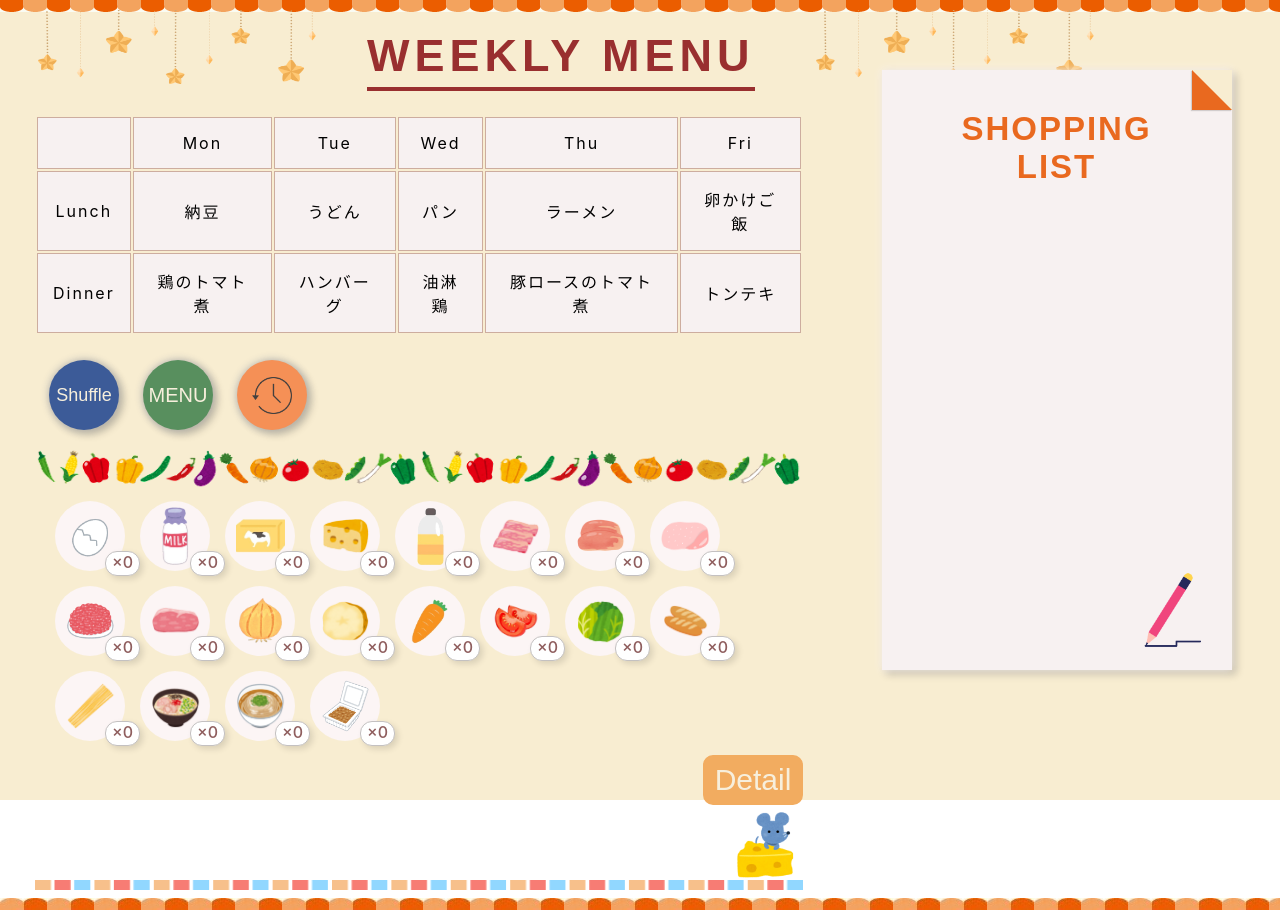
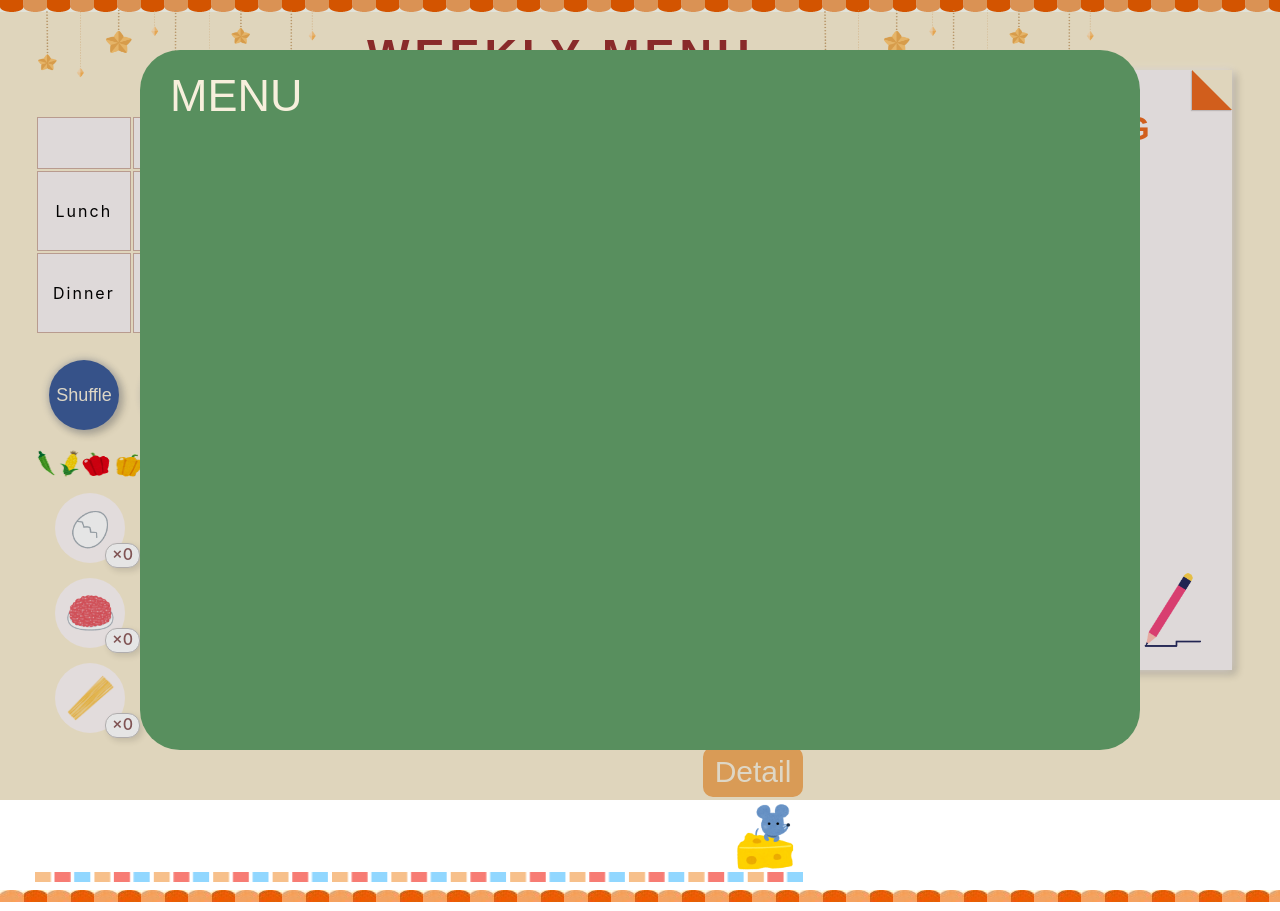
Before and after one commit to tkze0811/weekly-menu-picker, a React (Create React App) app: page / in a window 1280 px wide. Both pictures are taken after a click on the button "MENU". Built offline with nearby package versions, Linux system fonts and the light colour scheme; a web font is replaced by a local one.

Commit message:
MENUDialogを作成した

```diff
--- /dev/null
+++ b/src/components/menuDialog.tsx
@@ -0,0 +1,40 @@
+import React, { forwardRef, useState } from "react";
+import styled from "styled-components";
+
+type Props = {
+  ref: HTMLDialogElement;
+  closeDialog: () => void;
+};
+
+export const MenuDialog = forwardRef<HTMLDialogElement, Props>(
+  ({ closeDialog }, ref) => {
+    return (
+      <Dialog ref={ref} onClick={closeDialog}>
+        <MenuDialogContainer>
+          <DialogHeader></DialogHeader>
+          <Title>MENU</Title>
+        </MenuDialogContainer>
+      </Dialog>
+    );
+  }
+);
+
+const Dialog = styled.dialog`
+  z-index: 1;
+  position: absolute;
+  margin: auto;
+  width: 1000px;
+  height: 700px;
+  border-radius: 40px;
+  border: none;
+  background-color: #588f5e;
+`;
+const MenuDialogContainer = styled.div``;
+const DialogHeader = styled.div``;
+const Title = styled.div`
+  font-size: 45px;
+  font-family: fantasy;
+  color: #f7efdc;
+  margin-left: 30px;
+  margin-top: 20px;
+`;
--- a/src/screens/WeeklyMenuScreen.tsx
+++ b/src/screens/WeeklyMenuScreen.tsx
@@ -2,13 +2,27 @@ import styled from "styled-components";
 import { FoodList } from "../components/foodList";
 import { ShoppingList } from "../components/shoppingList";
 import { WeeklyMenuTable } from "../components/weeklyMenuTable";
+import { MenuDialog } from "../components/menuDialog";
 import { useShoppingList } from "../hooks/shoppingList";
+import React, { useRef, useState } from "react";
 
 export const WeeklyMenuScreen = () => {
-  // 買うものリストに必要なものを返している
   const { shoppingList, lunchMenus, dinnerMenus, shuffleMenusToStorage } =
     useShoppingList();
+  const dialogRef = useRef<HTMLDialogElement>(null);
 
+  const openDialog = () => {
+    console.log("openDialog");
+    console.log(dialogRef.current);
+    if (dialogRef.current) {
+      dialogRef.current.showModal();
+    }
+  };
+  const closeDialog = () => {
+    if (dialogRef.current) {
+      dialogRef.current.close();
+    }
+  };
   return (
     <AllContainer>
       <Header>
@@ -26,7 +40,9 @@ export const WeeklyMenuScreen = () => {
             <ShuffleButton onClick={shuffleMenusToStorage}>
               Shuffle
             </ShuffleButton>
-            <MenuButton>MENU</MenuButton>
+            <MenuButton onClick={openDialog}>MENU</MenuButton>
+            <MenuDialog closeDialog={closeDialog} ref={dialogRef} />
+
             <HistoryButton>
               <StyledHistoryImage src="history.png" />
             </HistoryButton>
@@ -152,7 +168,7 @@ const StyledHistoryImage = styled.img`
   height: 37px;
 `;
 const StyledLineImage = styled.img`
-  height: 38px;
+  height: 30px;
   margin-top: 20px;
   margin-bottom: 13px;
 `;
```
